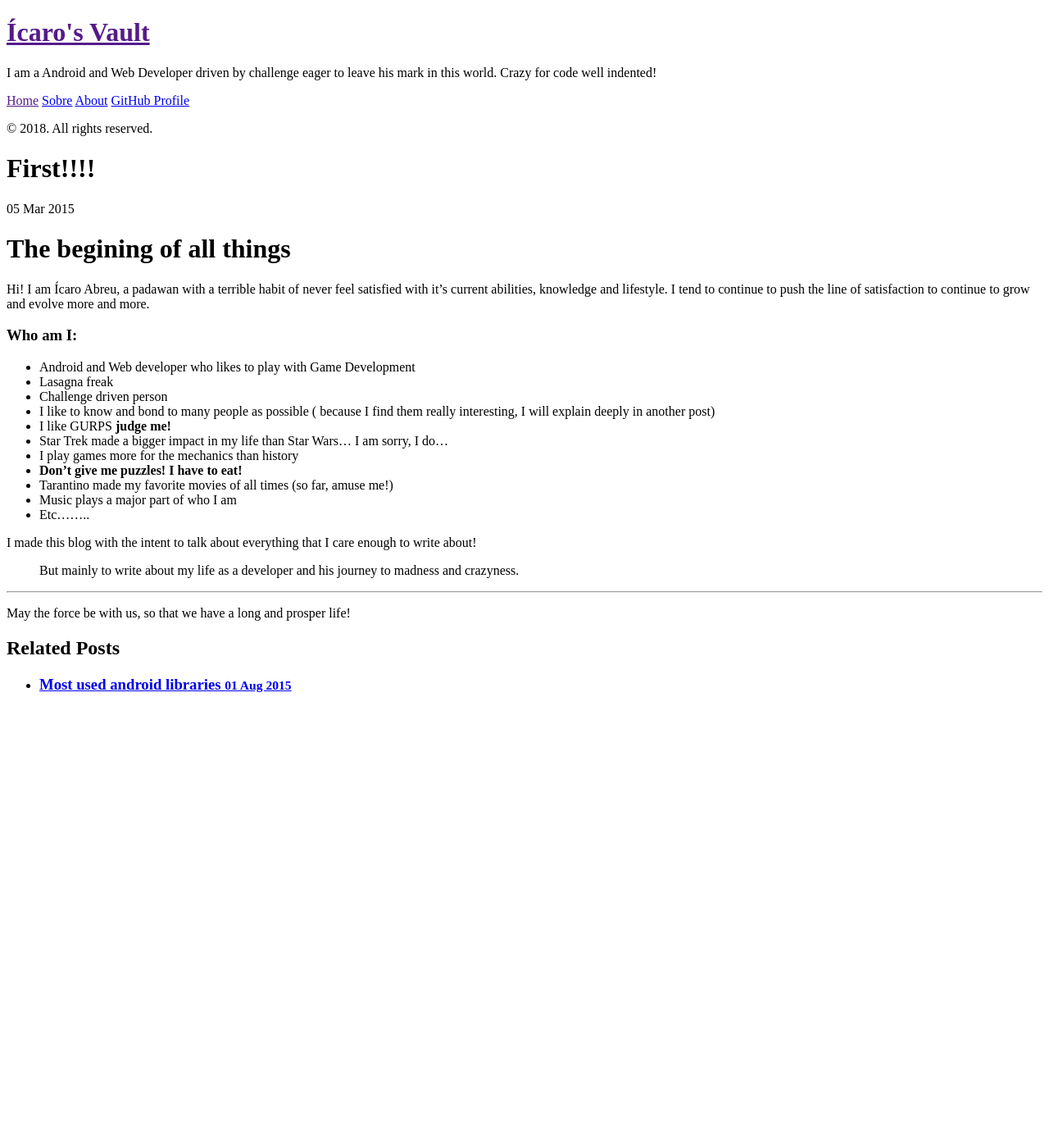
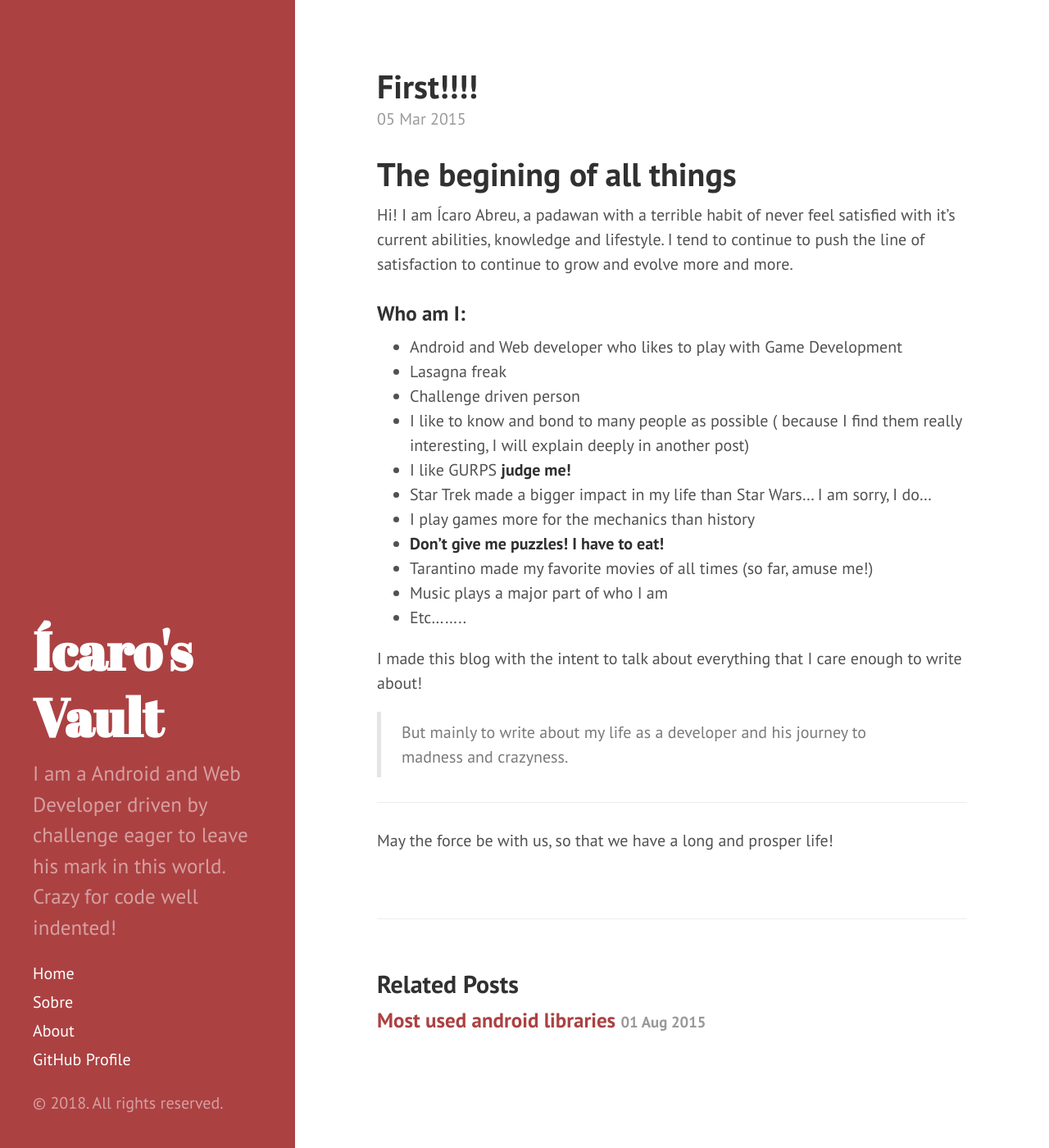
Before and after one commit to icaroabreu/icaroabreu.github.io, a Jekyll site: the page built from _posts/2015-03-05-first.md, in a window 1280 px wide and 1400 px high. Shown: the whole window at 82% size. Built offline with Jekyll 4.4.1, drawn with Linux system fonts in a browser that asks for light colours; Markdown is read by kramdown in place of the engine named in the settings.

Commit message:
Update head.html

```diff
--- a/_includes/head.html
+++ b/_includes/head.html
@@ -15,13 +15,13 @@
   </title>
 
   <!-- CSS -->
-  <link rel="stylesheet" href="{{ site.baseurl }}public/css/poole.css">
-  <link rel="stylesheet" href="{{ site.baseurl }}public/css/syntax.css">
-  <link rel="stylesheet" href="{{ site.baseurl }}public/css/hyde.css">
+  <link rel="stylesheet" href="{{ site.baseurl }}/public/css/poole.css">
+  <link rel="stylesheet" href="{{ site.baseurl }}/public/css/syntax.css">
+  <link rel="stylesheet" href="{{ site.baseurl }}/public/css/hyde.css">
   <link rel="stylesheet" href="http://fonts.googleapis.com/css?family=PT+Sans:400,400italic,700|Abril+Fatface">
 
   <!-- Icons -->
-  <link rel="apple-touch-icon-precomposed" sizes="144x144" href="{{ site.baseurl }}public/apple-touch-icon-144-precomposed.png">
+  <link rel="apple-touch-icon-precomposed" sizes="144x144" href="{{ site.baseurl }}/public/apple-touch-icon-144-precomposed.png">
                                  <!--<link rel="shortcut icon" href="{{ site.baseurl }}public/favicon.ico">-->
 
   <!-- RSS -->
```
